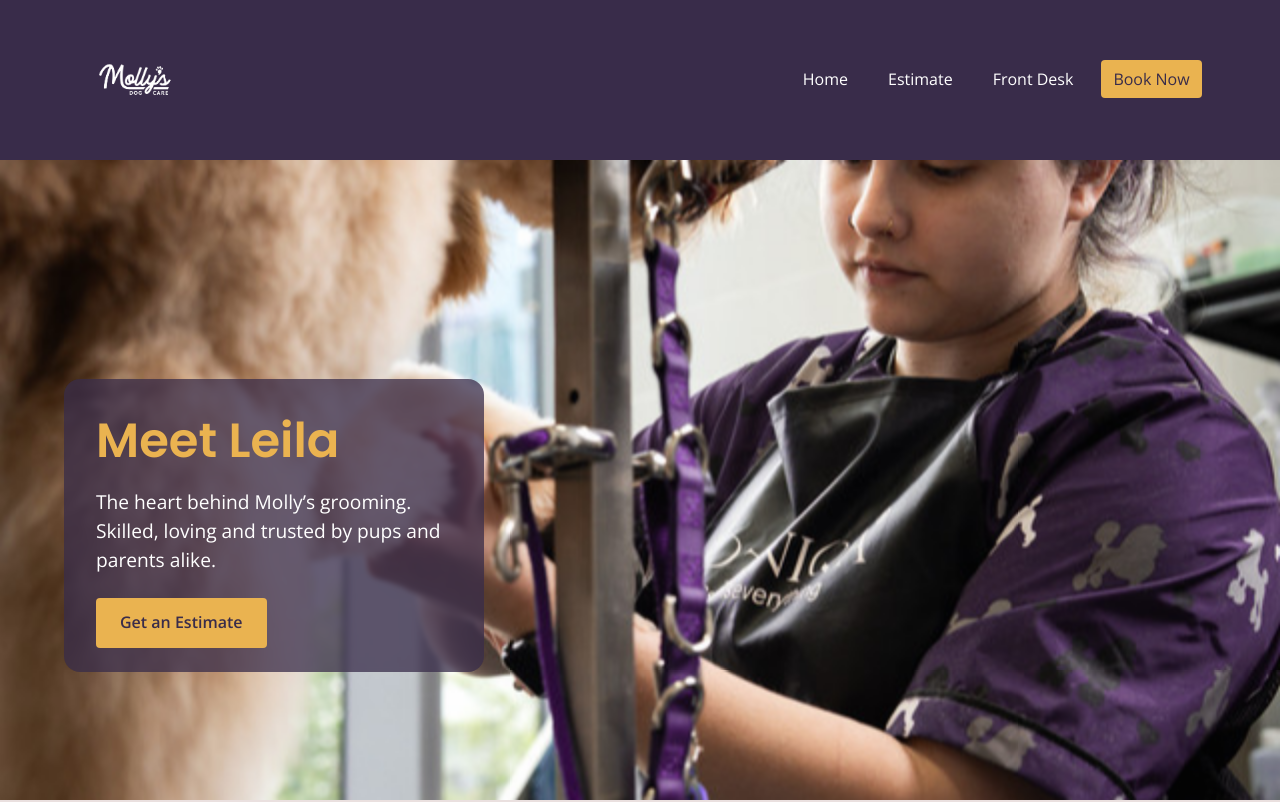
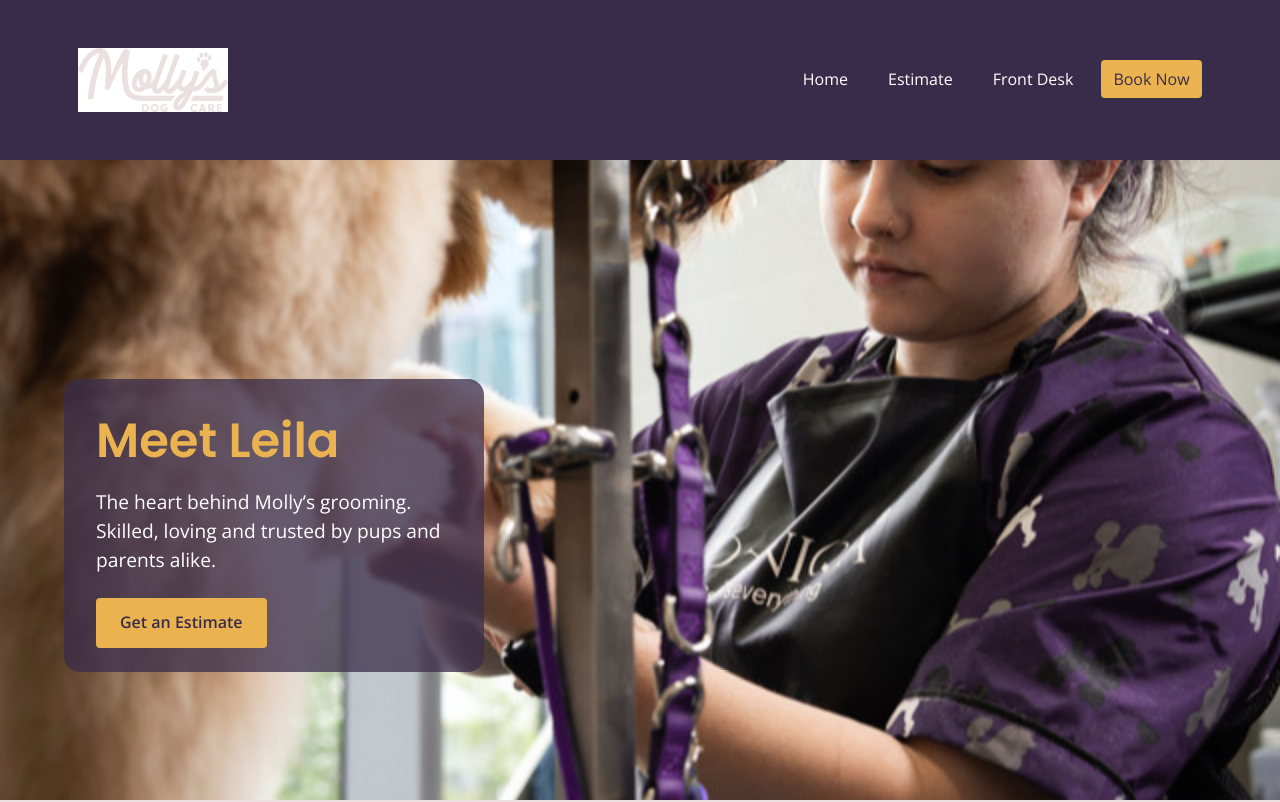
Before and after one commit to GParks1995/grooming, a plain HTML site: page index.html in a window 1280 px wide. Shown: the top 802 px of the page. Drawn offline with nearby package versions, Linux system fonts and the light colour scheme.

Commit message:
Update index.html

```diff
--- a/index.html
+++ b/index.html
@@ -15,7 +15,7 @@
   <nav id="mainNav">
     <div class="nav-wrapper container">
       <div class="logo" style="display: flex; align-items: center;">
-  <img src="images/mollys_logo_white2.png" alt="Molly's Dog Care logo" style="height:64px; max-width: 180px;">
+  <img src="images/mollys_logo_white3.jpg" alt="Molly's Dog Care logo" style="height:64px; max-width: 180px;">
 </div>
 
       <ul>
```
